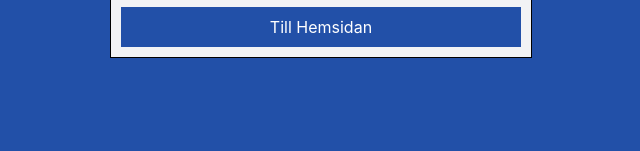
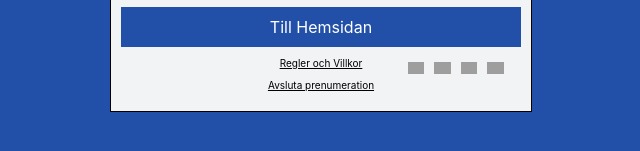
Before and after one commit to BackEndBoys1337/Lidlsale, a plain HTML site: page index.html in a window 1280 px wide. Shown: the part 363-514 px from the top of the page, without its empty margins (319-959 px from the left). Drawn offline with Linux system fonts and the light colour scheme; grey boxes are pictures that could not be loaded.

Commit message:
Update index.html

```diff
--- a/index.html
+++ b/index.html
@@ -52,7 +52,7 @@
         .box4 {
             padding: 10px;
             text-align: center;
-            grid-row: 7;
+            grid-row: 5;
             grid-column: 1/4;
             color: white;
             background-color: #2250A8;
@@ -82,8 +82,33 @@
 
             padding: 10px;
         }
+
+        .box8 {
+            grid-row: 6;
+            text-align: center;
+            text-decoration: underline;
+            grid-column: 2;
+        }
+
+        .box9 {
+            grid-row: 6;
+            grid-column: 3;
+            margin: 10px;
+        }
+
+        .box9 > img {
+            padding: 5px;
+        }
         .box4:hover {
             background-color:rgb(27, 57, 114);
+        }
+
+        p{
+            font-size:x-small;
+        }
+
+        h {
+            font-weight: bold
         }
 
         @media only screen and (min-width: 320px){
@@ -111,8 +136,10 @@
                 <div class="box3">Nu har vi extrapris på alla typer av bullar. Fiskbullar, potatisbullar, kanelbullar YOU NAME IT! Från och med imorgon kan du spara upp till 50kr vid valfritt köp av alla typer av bullar i butiken, vare sig det är till kvällsmåltiden eller till fikat. </div>
                 <div class="box4">Till Hemsidan</div>
                 <div class="box5"><img src="https://www.citygross.se/images/products/05702024201351_C1C1_20180919.jpg?w=300" alt="fiskbullar" width=50%><h style="font-weight: bold">  Fiskbullar</h><p style="font-size:x-small">15,95/st</p></div>
-                <div class="box6"><img src="https://www.citygross.se/images/products/07310240073850_C1N1_2019-12-18.jpg?w=300" alt="potatisbullar" width=50%><h style="font-weight: bold">Potatisbullar</h><p style="font-size:x-small">40,95/st</p></div>
-                <div class="box7"><img src="https://www.citygross.se/images/products/07310500176833_G1N1_2019-06-18.jpg?w=300" alt="potatisbullar" width="50%"><h style="font-weight: bold">Kanelbullar</h><p style="font-size:x-small">22,95/st</p></div>
+                <div class="box6"><img src="https://www.citygross.se/images/products/07310240073850_C1N1_2019-12-18.jpg?w=300" alt="potatisbullar" width=50%><h>Potatisbullar</h><p>40,95/st</p></div>
+                <div class="box7"><img src="https://www.citygross.se/images/products/07310500176833_G1N1_2019-06-18.jpg?w=300" alt="potatisbullar" width="50%"><h>Kanelbullar</h><p>22,95/st</p></div>
+                <div class="box8"><p>Regler och Villkor</p><p>Avsluta prenumeration</p></div>
+                <div class="box9"><img src="https://ci4.googleusercontent.com/proxy/ZmtVJH3fyXXMb9b9csI4zI22DZP0e3EEK4grNCPIJmAJ8P6ha3oMjmUd4WZSDtta6HltATLuHVuDRiaPFxZXDcb93v5MFsI_Kg=s0-d-e1-ft#http://dzvpwvcpo1876.cloudfront.net/Instagram_dark.png" alt="Instagram" width=15%><img src="https://ci5.googleusercontent.com/proxy/jLZSccWIQtL0JX_OYHVUVm4H7f-V1q2TqxA2_qxbpdZpZc4xpjmFQubTMKG6YmaMeZ5jCVtQak4Ep7MzJ3eGWlLP6LkSc_M=s0-d-e1-ft#http://dzvpwvcpo1876.cloudfront.net/Twitter_dark.png" alt="Twitter" width=15%><img src="https://ci6.googleusercontent.com/proxy/stBlHVAmCliFZ-6l8ELoi_8BER9gC4dYnXeP0uoVMSDwfdK9mRbCbSgzhQSABZIjEVrezrOTAWU-3x0rQqCfY2kucFFLCGPr=s0-d-e1-ft#http://dzvpwvcpo1876.cloudfront.net/Facebook_dark.png" alt="Facebook" width=15%><img src="https://ci6.googleusercontent.com/proxy/y5Auc8Qg7x2zsA_c8JlCULl9DXZjgGXRsb9_KlfwKizKhxh2PabMQG0Cl3JRGvhny7GBxcMsrEZrAt-grdKnE33equmim8lgq48WrFMgHul039o=s0-d-e1-ft#http://dzvpwvcpo1876.cloudfront.net/youtube_icon_dark_2x_USE.png" alt="Youtube" width=15%></div>
             </div>
         </div>
     </div>
```
